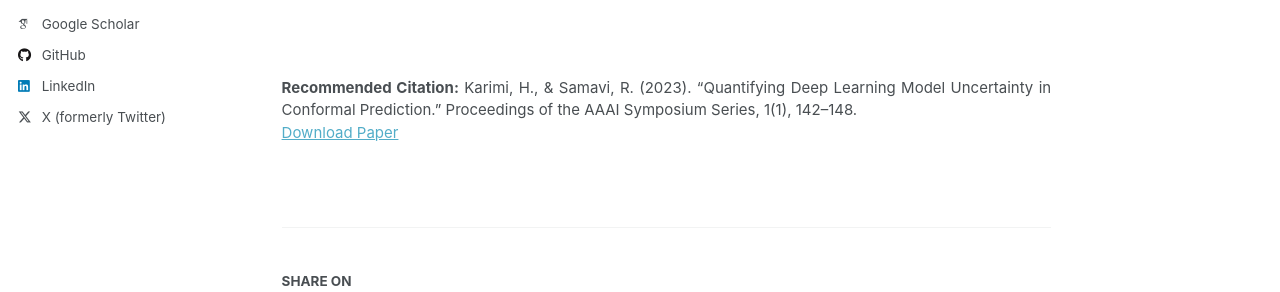
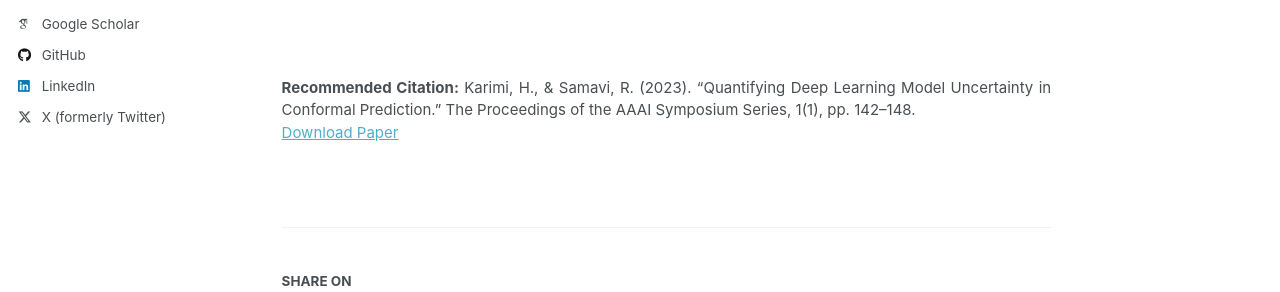
Before and after one commit to hamedmx/hamedmx.github.io, a Jekyll site: the page built from _publications/2023-06-01-cp-uncertainty-aaai.md, in a window 1280 px wide and 1371 px high. Shown: the part 543-835 px from the top of the window. Built offline with Jekyll 4.4.1, drawn with Linux system fonts in a browser that asks for light colours; some web fonts are replaced; a script that is not in the unit is left out.

Commit message:
Update 2023-06-01-cp-uncertainty-aaai.md

```diff
--- a/_publications/2023-06-01-cp-uncertainty-aaai.md
+++ b/_publications/2023-06-01-cp-uncertainty-aaai.md
@@ -3,14 +3,14 @@ title: "Quantifying Deep Learning Model Uncertainty in Conformal Prediction"
 collection: publications
 category: conferences
 permalink: /publication/2023-cp-uncertainty-aaai-ss
-excerpt: "Probabilistic quantification of uncertainty derived from conformal prediction sets."
+excerpt: "Certified quantification of uncertainty derived from conformal prediction sets."
 date: 2023-06-01
 venue: "AAAI Symposium Series (Human AI)"
 paperurl: "https://ojs.aaai.org/index.php/AAAI-SS/article/view/27492"
 pdf: "https://ojs.aaai.org/index.php/AAAI-SS/article/download/27492/27265/31543"
 doi: "https://doi.org/10.1609/aaaiss.v1i1.27492"
 arxiv: "https://arxiv.org/abs/2306.00876"
-citation: 'Karimi, H., & Samavi, R. (2023). “Quantifying Deep Learning Model Uncertainty in Conformal Prediction.” Proceedings of the AAAI Symposium Series, 1(1), 142–148.'
+citation: 'Karimi, H., & Samavi, R. (2023). “Quantifying Deep Learning Model Uncertainty in Conformal Prediction.” The Proceedings of the AAAI Symposium Series, 1(1), pp. 142–148.'
 ---
 
 <div class="justify-text">
```
